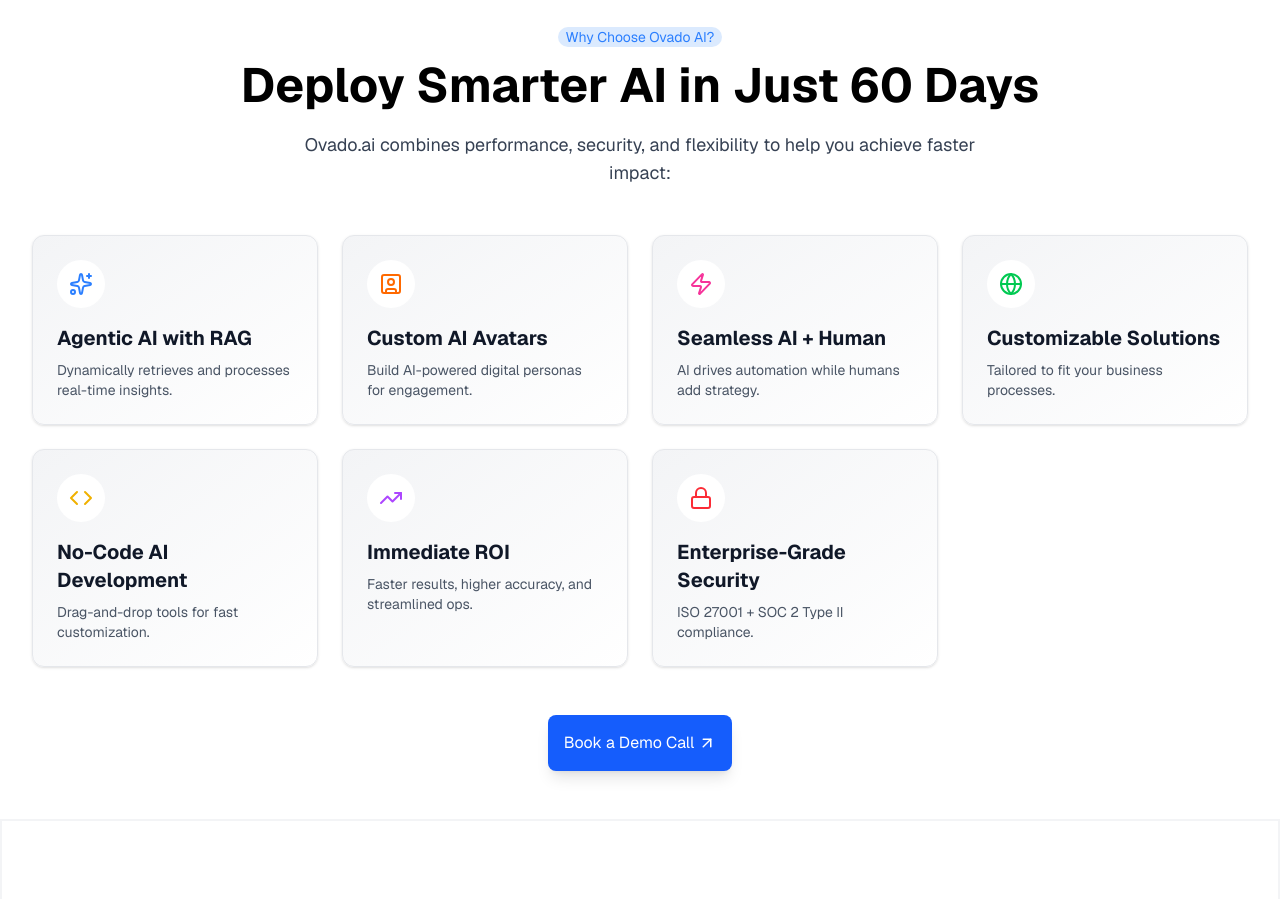
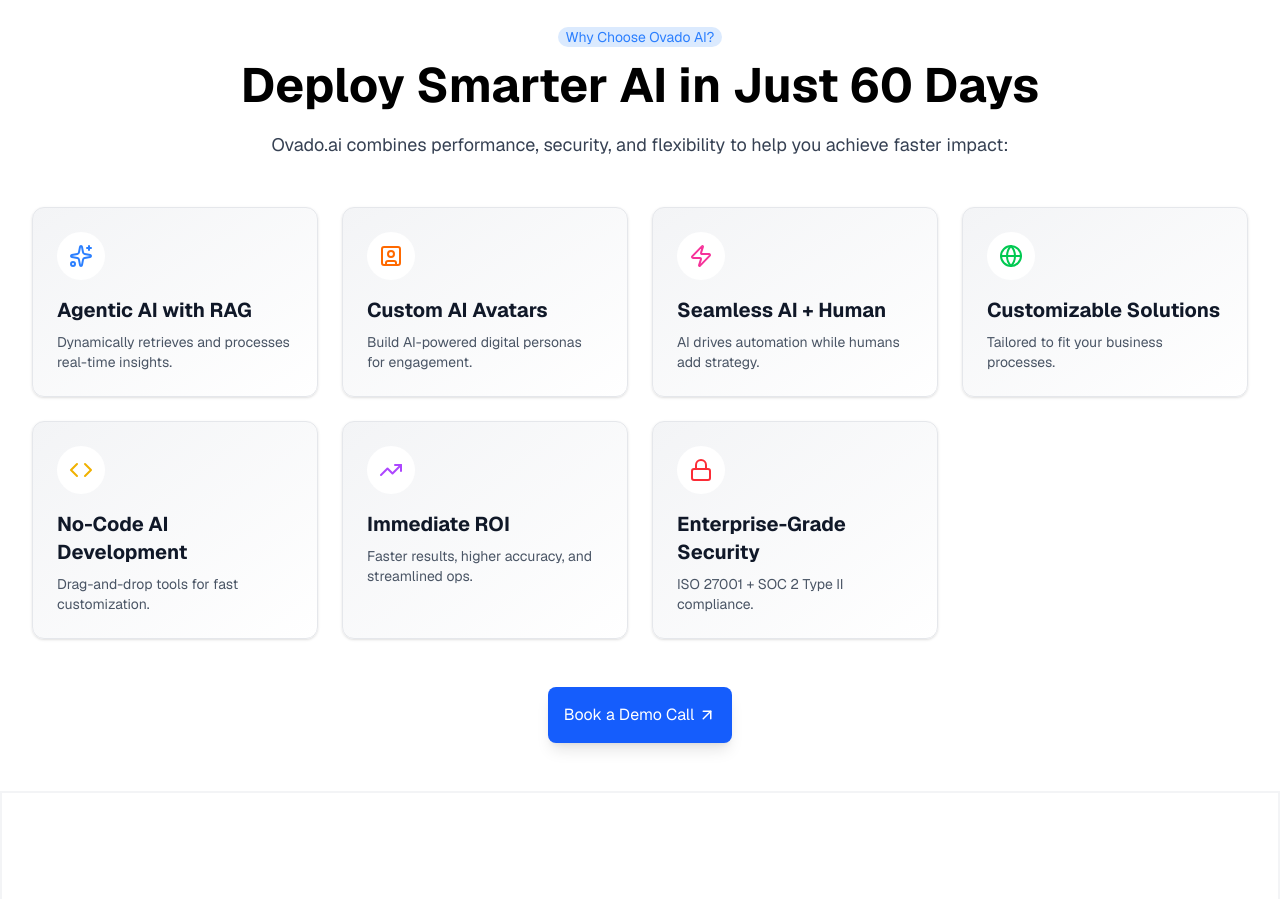
Before and after one commit to ruamazi/fluid-landing-page, a React (Vite) app: page / in a window 1280 px wide. Shown: the part 6540-7439 px from the top of the page. Built offline with nearby package versions, Linux system fonts and the light colour scheme.

Commit message:
landing page finished

```diff
--- a/src/components/AgenticSection.jsx
+++ b/src/components/AgenticSection.jsx
@@ -19,7 +19,7 @@
 
  return (
   <section className="bg-white py-6 md:py-12">
-   <div className="container mx-auto px-4 md:px-8">
+   <div className="container  px-4 md:px-8 max-w-7xl mx-auto">
     <div className="grid grid-cols-1 md:grid-cols-2 gap-6 items-center">
      {/* Left Column: Text Content */}
      <div>
--- a/src/components/FeaturesSection.jsx
+++ b/src/components/FeaturesSection.jsx
@@ -66,7 +66,7 @@
      <h2 className="text-4xl md:text-5xl font-bold leading-tight">
       Deploy Smarter AI in Just 60 Days
      </h2>
-     <p className="mt-4 text-lg text-gray-700 max-w-2xl mx-auto">
+     <p className="mt-4 text-lg text-gray-700 max-w-3xl mx-auto">
       Ovado.ai combines performance, security, and flexibility to help you
       achieve faster impact:
      </p>
--- a/src/components/ImpactSection.jsx
+++ b/src/components/ImpactSection.jsx
@@ -39,7 +39,7 @@
 
  return (
   <div className="">
-   <div className="container mx-auto px-4 py-10">
+   <div className="container mx-auto px-4 py-10 max-w-7xl">
     <div className="text-center mb-16">
      <p className="text-sm mx-auto text-blue-500 mb-2 bg-blue-100 w-fit px-2 rounded-xl">
       Real-World Impact
```
